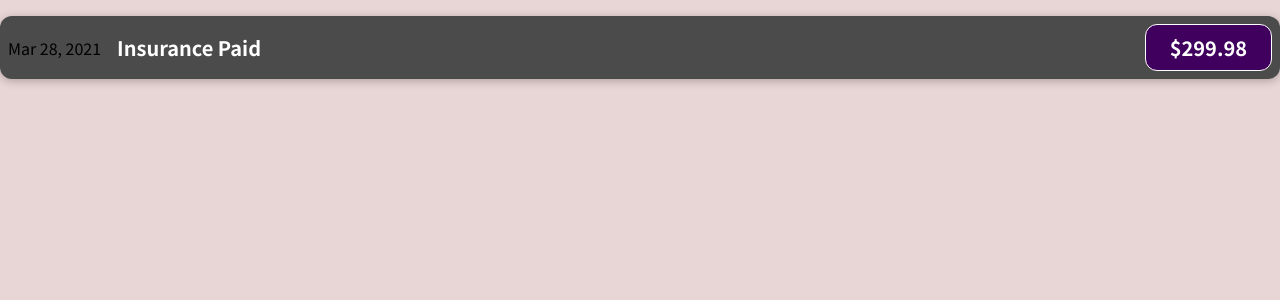
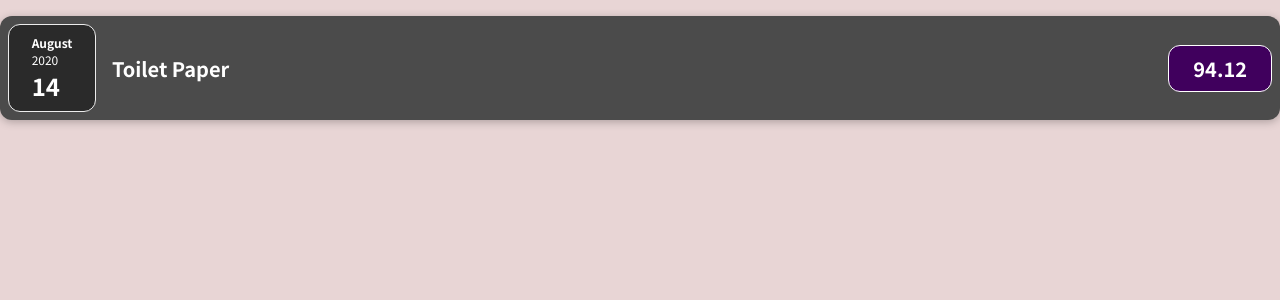
Before and after one commit to balanzer/react_learning_app, a React (Create React App) app in the folder react-complete-guide/: page / in a window 1280 px wide. Shown: the top 300 px of the page. Built offline with nearby package versions, Linux system fonts and the light colour scheme.

Commit message:
Added ExpenseItems and ExpenseDate Components

```diff
--- a/react-complete-guide/src/App.js
+++ b/react-complete-guide/src/App.js
@@ -1,9 +1,35 @@
 import ExpenseItem from "./components/ExpenseItem";
 
 function App() {
+  const expenses = [
+    {
+      id: "e1",
+      title: "Toilet Paper",
+      amount: 94.12,
+      date: new Date(2020, 7, 14),
+    },
+    { id: "e2", title: "New TV", amount: 799.49, date: new Date(2021, 2, 12) },
+    {
+      id: "e3",
+      title: "Car Insurance",
+      amount: 294.67,
+      date: new Date(2021, 2, 28),
+    },
+    {
+      id: "e4",
+      title: "New Desk (Wooden)",
+      amount: 450,
+      date: new Date(2021, 5, 12),
+    },
+  ];
+
   return (
     <div>
-      <ExpenseItem />
+      <ExpenseItem
+        title={expenses[0].title}
+        amount={expenses[0].amount}
+        expenseDate={expenses[0].date}
+      />
     </div>
   );
 }
--- /dev/null
+++ b/react-complete-guide/src/components/ExpenseDate.css
@@ -0,0 +1,26 @@
+.expense-date {
+  display: flex;
+  flex-direction: column;
+  width: 5.5rem;
+  height: 5.5rem;
+  border: 1px solid #ececec;
+  background-color: #2a2a2a;
+  color: white;
+  border-radius: 12px;
+  align-items: center;
+  justify-content: center;
+}
+
+.expense-date__month {
+  font-size: 0.75rem;
+  font-weight: bold;
+}
+
+.expense-date__year {
+  font-size: 0.75rem;
+}
+
+.expense-date__day {
+  font-size: 1.5rem;
+  font-weight: bold;
+}
--- /dev/null
+++ b/react-complete-guide/src/components/ExpenseDate.js
@@ -0,0 +1,19 @@
+import "./ExpenseDate.css";
+function ExpenseDate(props) {
+  const month = props.expenseDate.toLocaleString("en-US", {
+    month: "long",
+  });
+  const year = props.expenseDate.getFullYear();
+  const day = props.expenseDate.toLocaleString("en-US", { day: "2-digit" });
+
+  return (
+    <div className='expense-date'>
+      <div>
+        <div className='expense-date__month'>{month}</div>
+        <div className='expense-date__year '>{year}</div>
+        <div className='expense-date__day'>{day}</div>
+      </div>
+    </div>
+  );
+}
+export default ExpenseDate;
--- a/react-complete-guide/src/components/ExpenseItem.js
+++ b/react-complete-guide/src/components/ExpenseItem.js
@@ -1,12 +1,16 @@
+import ExpenseDate from "./ExpenseDate";
 import "./ExpenseItem.css";
 
-function ExpenseItem() {
+function ExpenseItem(props) {
+  const expenseTitle = props.title;
+  const expenseAmount = props.amount;
+
   return (
     <div className='expense-item'>
-      <div>Mar 28, 2021</div>
+      <ExpenseDate expenseDate={props.expenseDate} />
       <div className='expense-item__description'>
-        <h2>Insurance Paid</h2>
-        <div className='expense-item__price'>$299.98 </div>
+        <h2>{expenseTitle}</h2>
+        <div className='expense-item__price'>{expenseAmount} </div>
       </div>
     </div>
   );
```
